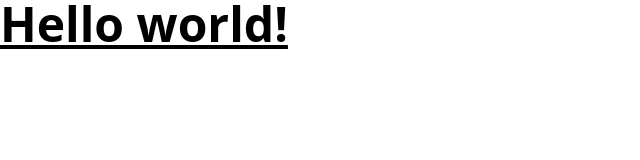
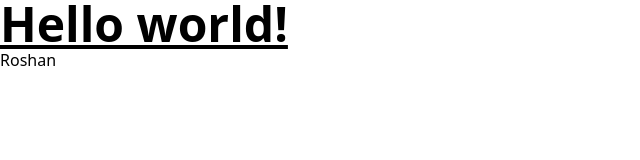
Before and after one commit to roshan-byte-022/PROJECT, a website: page src/index.html in a window 1280 px wide. Shown: the full height of the page, 0-640 px from the left. Drawn offline with nearby package versions, Linux system fonts and the light colour scheme.

Commit message:
Update index.html

```diff
--- a/src/index.html
+++ b/src/index.html
@@ -10,5 +10,6 @@
   <h1 class="text-5xl font-bold underline">
     Hello world!
   </h1>
+<h2>Roshan</h2>
 </body>
 </html>
```
